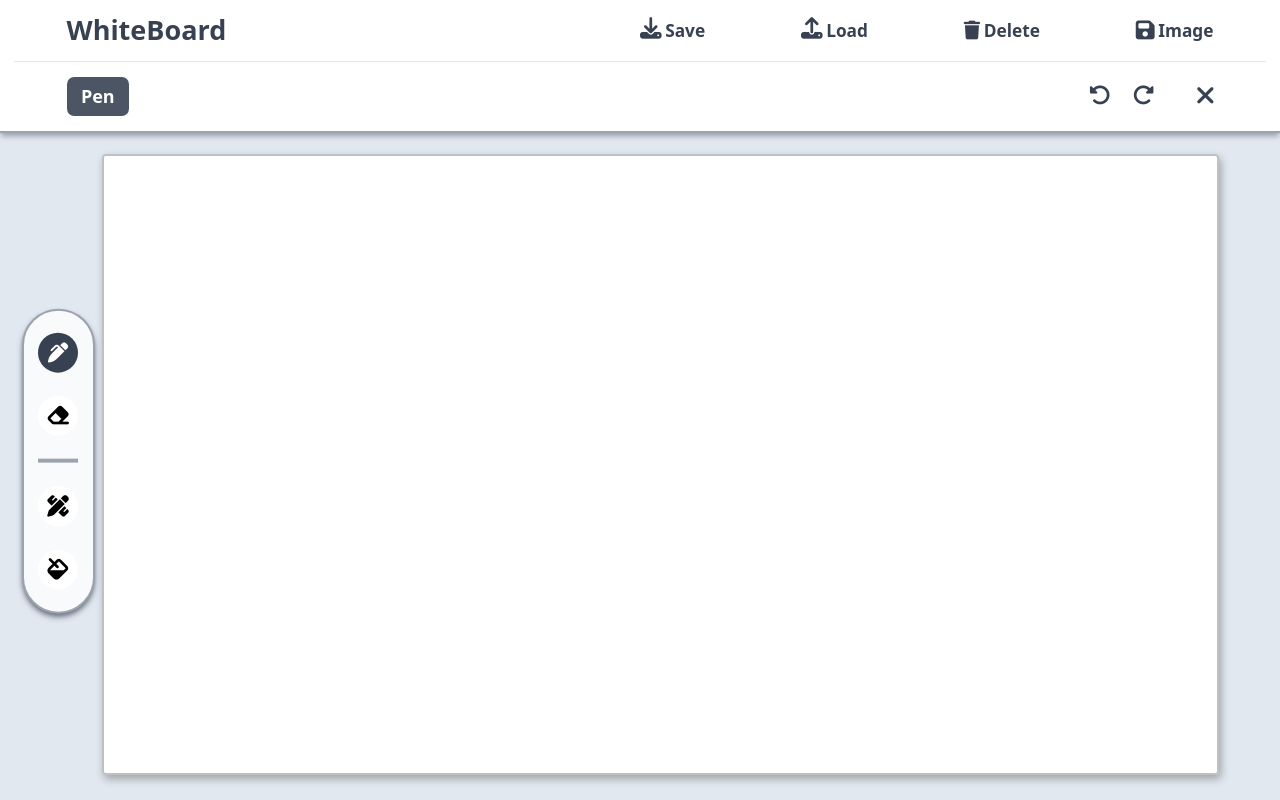
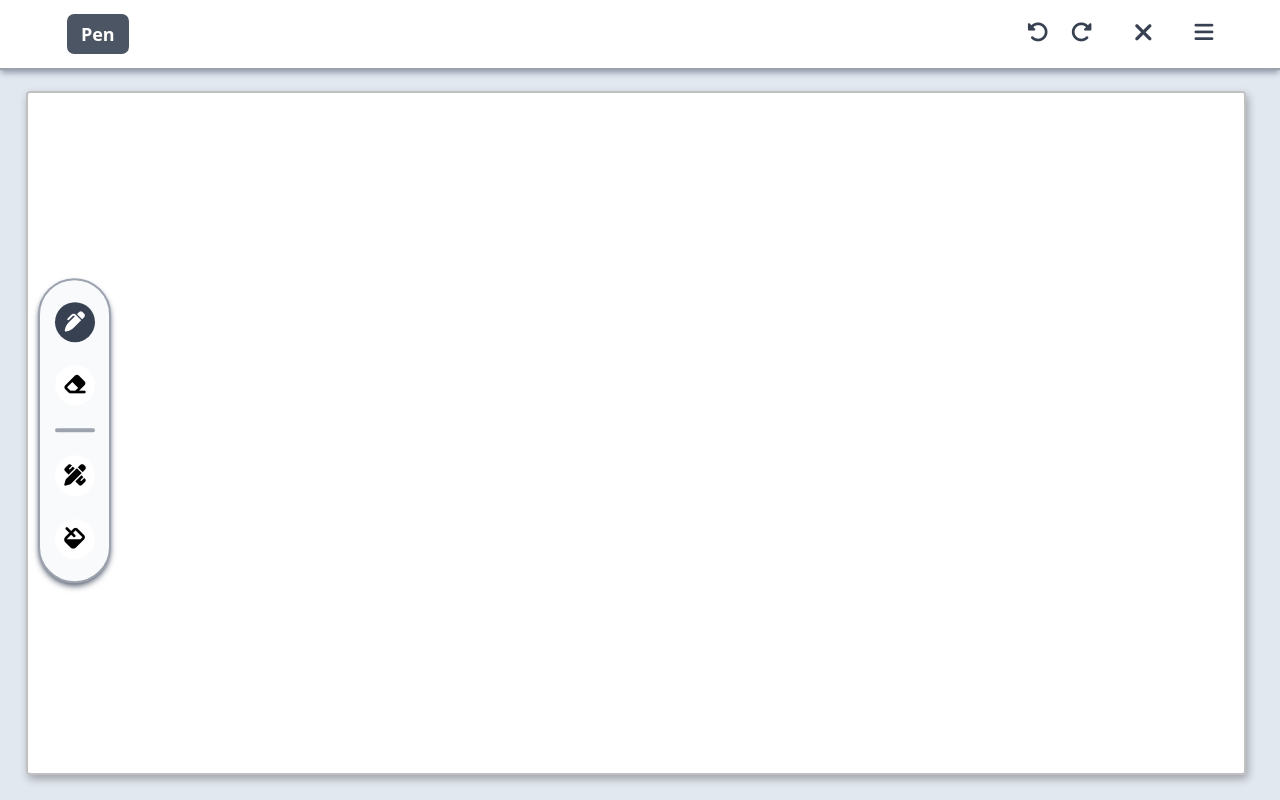
Before and after one commit to vickyguptaa7/Scribble-Verse, a website built with Vite: page Index.html in a window 1280 px wide. Built offline with nearby package versions, Linux system fonts and the light colour scheme.

Commit message:
navbar layer 1 converted to drop down menu

```diff
--- a/Index.html
+++ b/Index.html
@@ -17,15 +17,39 @@
 
 <body class="mt-24 bg-slate-200">
     <header class="fixed top-0 left-0 p-4 w-full bg-white shadow-md shadow-gray-400 border-b-2 border-gray-400 ">
-        <nav class="layer-1 flex justify-evenly md:justify-between w-11/12 m-auto">
-            <!-- Save to local storage -->
-            <div class="items-center hidden md:flex">
-                <div class="text-3xl font-bold">
-                    <h1 class="text-gray-700">WhiteBoard</h1>
+
+        <nav class="flex justify-between w-11/12 m-auto">
+            <div class="flex  items-center">
+                <div class="text-xl font-bold bg-gray-600 px-4 py-2 rounded-lg">
+                    <h1 class="text-white selected-tools">Pen </h1>
                 </div>
             </div>
 
-            <div class="flex w-full items-center justify-around md:basis-1/2  md:justify-between text-gray-700 ">
+            <div class="flex items-center gap-12 text-gray-700 ">
+
+                <div class="flex gap-6">
+                    <!-- Undo -->
+                    <button class="undo ">
+                        <i class="fa-solid fa-rotate-left text-[1.5rem]"></i>
+                    </button>
+
+                    <!-- Redo -->
+                    <button class="redo ">
+                        <i class="fa-solid fa-rotate-right text-[1.5rem]"></i>
+                    </button>
+                </div>
+
+                <!-- Clear -->
+                <button class="clear " title="clear">
+                    <i class="fa-solid fa-xmark text-[1.8rem]"></i>
+                </button>
+                <div class="relative">
+                    <button class="drop-menu">
+                        <i class="fa-solid fa-bars  text-[1.5rem] duration-500 ease-in-out"></i>
+                    </button>
+                    <div class="drop-menu-items-container absolute top-[4rem] -right-1 translate-x-[45%] -translate-y-[70%] scale-0 -z-10 duration-500 ease-in-out">
+                        <nav class="bg-black px-6 py-4 rounded-md">
+                            <div class="flex flex-col gap-8 items-center justify-around text-gray-700 ">
                                 <!-- save to local storage -->
                                 <button class="save-storage flex" title="save local storage">
                                     <i class="fa-solid fa-download text-[1.5rem]"></i>
@@ -61,36 +85,15 @@
                                 </button>
                             </div>
                         </nav>
-        <hr class="my-4">
-        <nav class="layer-2 flex justify-between w-11/12 m-auto">
-            <div class="flex  items-center">
-                <div class="text-xl font-bold bg-gray-600 px-4 py-2 rounded-lg">
-                    <h1 class="text-white selected-tools">Pen </h1>
-                </div>
                     </div>
 
-            <div class="flex items-center gap-12 text-gray-700 ">
-
-                <div class="flex gap-6">
-                    <!-- Undo -->
-                    <button class="undo ">
-                        <i class="fa-solid fa-rotate-left text-[1.5rem]"></i>
-                    </button>
-
-                    <!-- Redo -->
-                    <button class="redo ">
-                        <i class="fa-solid fa-rotate-right text-[1.5rem]"></i>
-                    </button>
                 </div>
 
-                <!-- Clear -->
-                <button class="clear " title="clear">
-                    <i class="fa-solid fa-xmark text-[1.8rem]"></i>
-                </button>
             </div>
         </nav>
     </header>
-    <main class="absolute left-6 top-[50%] -translate-y-[30%] bg-gray-50 border-2 border-gray-400 px-4 py-6 rounded-full shadow-md shadow-gray-500">
+    <main
+        class="absolute left-[3%] top-[50%] -translate-y-[40%] bg-gray-50 border-2 border-gray-400 px-4 py-6 rounded-full shadow-md shadow-gray-500">
         <div class="tools left flex flex-col gap-[1.6rem]">
             <!-- Pen -->
             <div class="pen-container flex flex-col items-center justify-between">
@@ -105,7 +108,7 @@
             <div class="eraser header-icons-styles" title="eraser">
                 <i class="fa-solid fa-eraser text-[1.5rem]"></i>
             </div>
-            <hr class="border-[0.15rem] border-gray-400">
+            <hr class="border-[0.15rem] border-gray-400 rounded-full">
 
             <!-- Pen Tools -->
             <div class="relative  text-black flex justify-center items-center">
@@ -148,7 +151,12 @@
         </div>
     </main>
     <div class="for-canvas">
+    </div>
 
+    <div class="notification-container flex flex-col flex-start absolute top-48 right-0 invisible">
+        <div>
+            Hello
+        </div>
     </div>
 </body>
 
--- a/src/Style/style.css
+++ b/src/Style/style.css
@@ -44,7 +44,7 @@
 canvas#canvas {
   position: absolute;
   bottom: 25px;
-  left: 8%;
+  left: 2%;
   cursor: crosshair;
   z-index: -1;
   touch-action: none;
--- a/src/js/app.js
+++ b/src/js/app.js
@@ -115,7 +115,7 @@ function switchToPen() {
 
 // Create Canvas
 function createCanvas() {
-    canvas.width = window.innerWidth * (0.87);
+    canvas.width = window.innerWidth * (0.95);
     canvas.height = window.innerHeight - header.offsetHeight - 50;
     context.fillStyle = currBucketColor;
     context.fillRect(0, 0, canvas.width, canvas.height);
--- a/src/js/smallEvents.js
+++ b/src/js/smallEvents.js
@@ -2,6 +2,8 @@ const bucketSet = document.querySelector('.bucket-set');
 const bucketColorWrapper = document.querySelector('.bucket-color-wrapper');
 const penTools = document.querySelector('.pen-tool');
 const penToolsWrapper = document.querySelector('.pen-tools-wrapper');
+const dropMenuBtn = document.querySelector('.drop-menu');
+const dropMenuItemsWrapper = document.querySelector('.drop-menu-items-container');
 
 console.log(bucketColorWrapper, bucketSet);
 
@@ -11,8 +13,16 @@ bucketSet.addEventListener('click', () => {
     bucketColorWrapper.classList.toggle('-translate-x-[100%]');
 })
 
-penTools.addEventListener('click',()=>{
+penTools.addEventListener('click', () => {
     penToolsWrapper.classList.toggle('invisible');
     penToolsWrapper.classList.toggle('scale-0');
     penToolsWrapper.classList.toggle('-translate-x-[70%]');
 })
+
+dropMenuBtn.addEventListener('click',()=>{
+    dropMenuBtn.firstElementChild.classList.toggle('-rotate-90');
+    dropMenuItemsWrapper.classList.toggle('translate-x-[45%]');
+    dropMenuItemsWrapper.classList.toggle('-translate-y-[70%]');
+    dropMenuItemsWrapper.classList.toggle('scale-0');
+
+})
```
Also changed, not shown: dist/index.html, 4 other files. Lines whose indentation alone changed are shown as unchanged.
